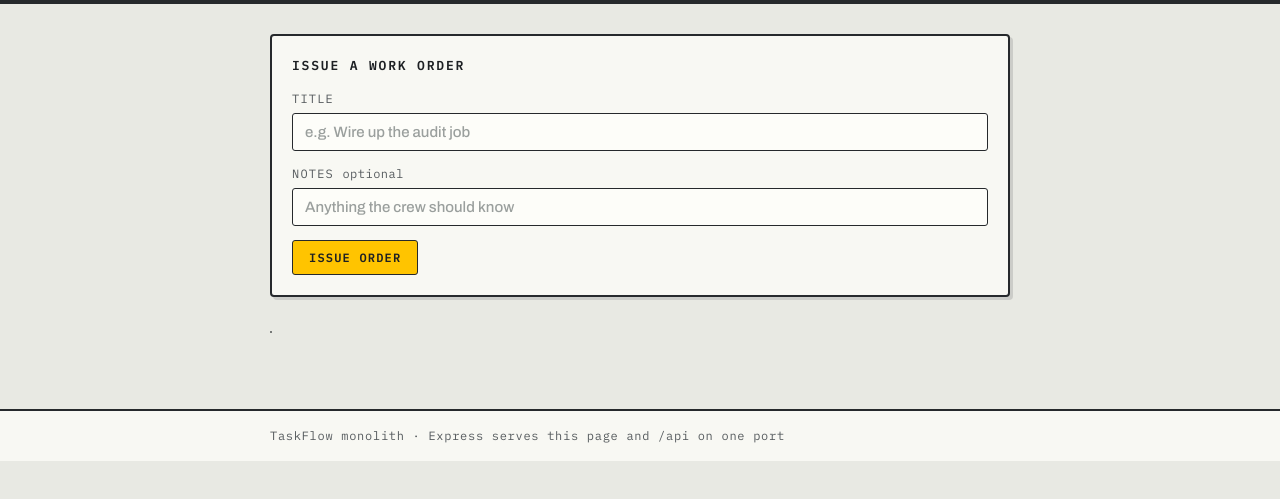
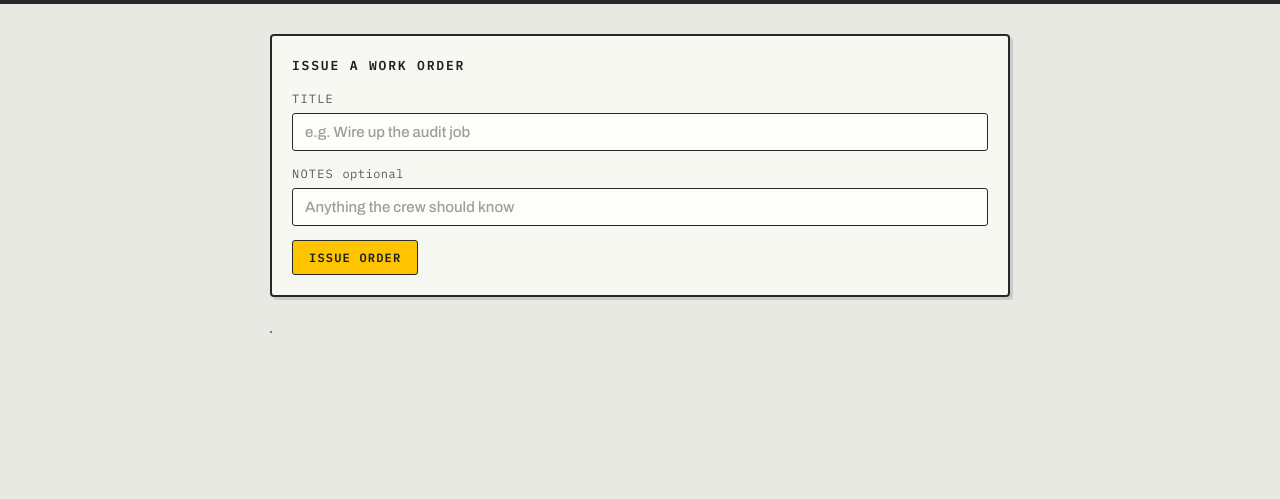
Before and after one commit to Sparkle-illustration/ToDo_TaskAPP, a website: page public/index.html in a window 1280 px wide. Shown: the part 179-678 px from the top of the page. Drawn offline with Linux system fonts and the light colour scheme; no server answers.

Commit message:
fix: remove unnecessary footer sentence
Drop the footer line 'TaskFlow monolith - Express serves this page and
/api on one port' from the page footer, along with the now-unused
.footer and .footer-line styles.

Closes #2

```diff
--- a/public/index.html
+++ b/public/index.html
@@ -61,10 +61,6 @@
     </section>
   </main>
 
-  <footer class="footer">
-    <p class="footer-line">TaskFlow monolith · Express serves this page and <span class="mono">/api</span> on one port</p>
-  </footer>
-
   <script src="/app.js"></script>
 </body>
 </html>
--- a/public/styles.css
+++ b/public/styles.css
@@ -535,21 +535,6 @@ body {
   text-align: center;
 }
 
-.footer {
-  border-top: 2px solid var(--line);
-  background: var(--card);
-}
-
-.footer-line {
-  max-width: 780px;
-  margin: 0 auto;
-  padding: 16px 20px;
-  font-family: var(--font-mono);
-  font-size: 12px;
-  letter-spacing: 0.06em;
-  color: var(--ink-soft);
-}
-
 @media (max-width: 560px) {
   .task-description,
   .tag-foot,
```
